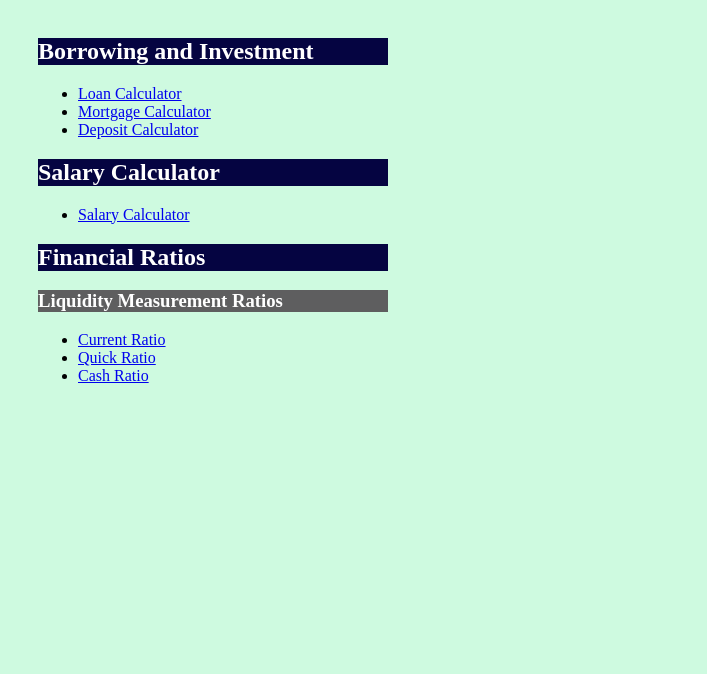
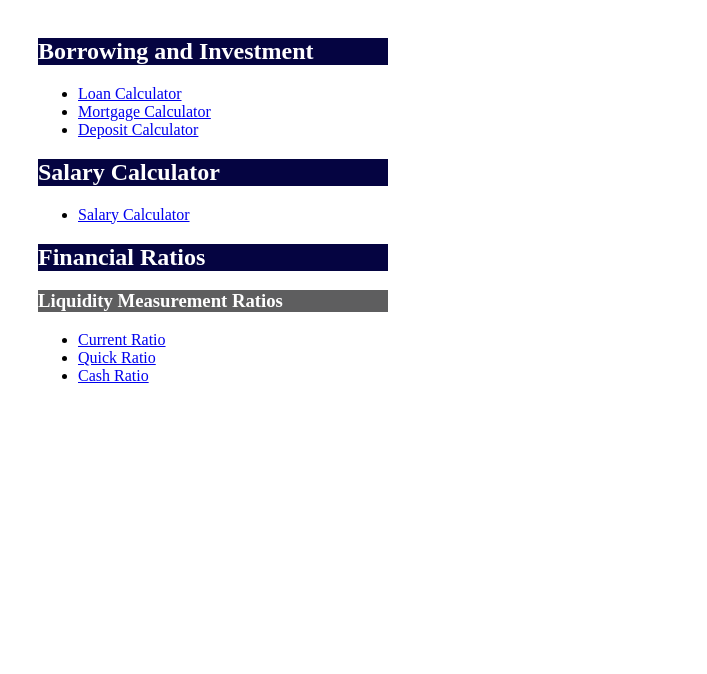
Before and after one commit to Amram1997/avant-js-project, a plain HTML site: page pages/calculator.html in a window 1280 px wide. Shown: the part 126-800 px from the top of the page, without its empty margins (0-707 px from the left). Drawn offline with Linux system fonts and the light colour scheme.

Commit message:
fix: updated files paths

```diff
--- a/css/loan_calc_style.css
+++ b/css/loan_calc_style.css
@@ -1,5 +1,5 @@
 body {
-    background-image: url(images/logo2.jpg);
+    background-image: url(/images/logo2.jpg);
 }
 
 #loading, #results {
--- a/css/styles.css
+++ b/css/styles.css
@@ -1,5 +1,5 @@
 body {
-    background-color: #97f5be77
+    background-color: #ffffff77
 }
 
 img {
```
